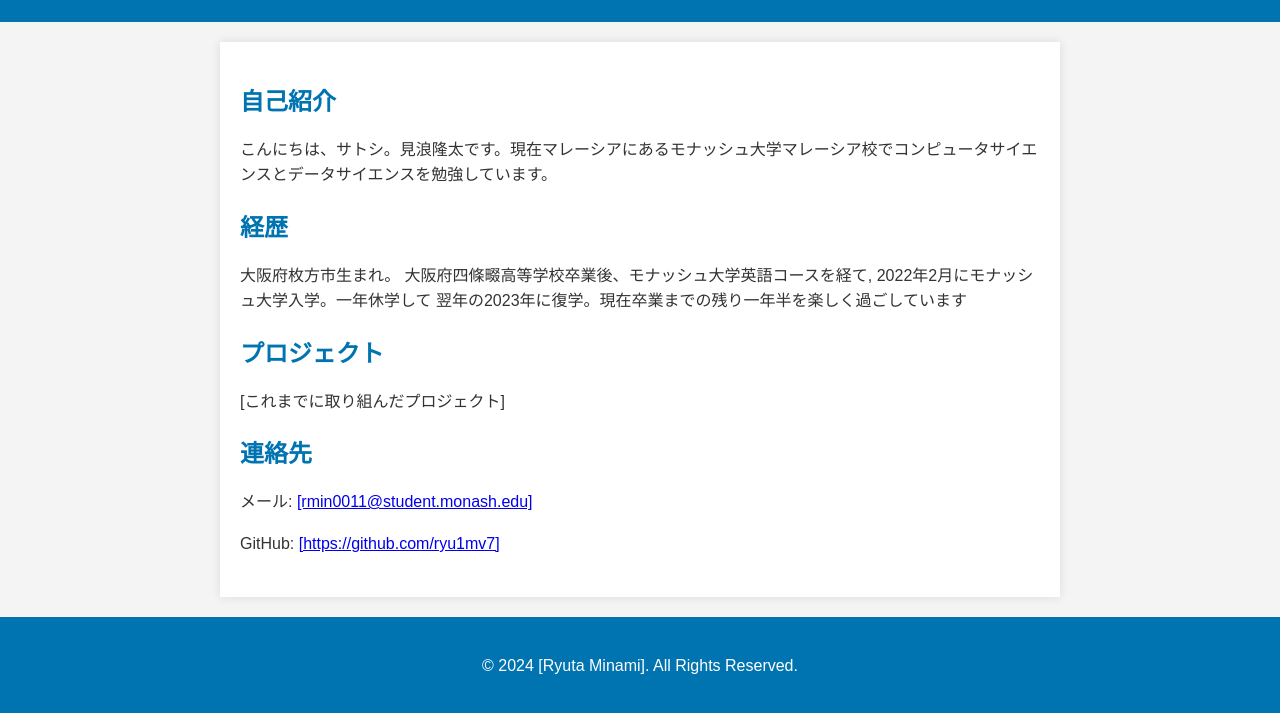
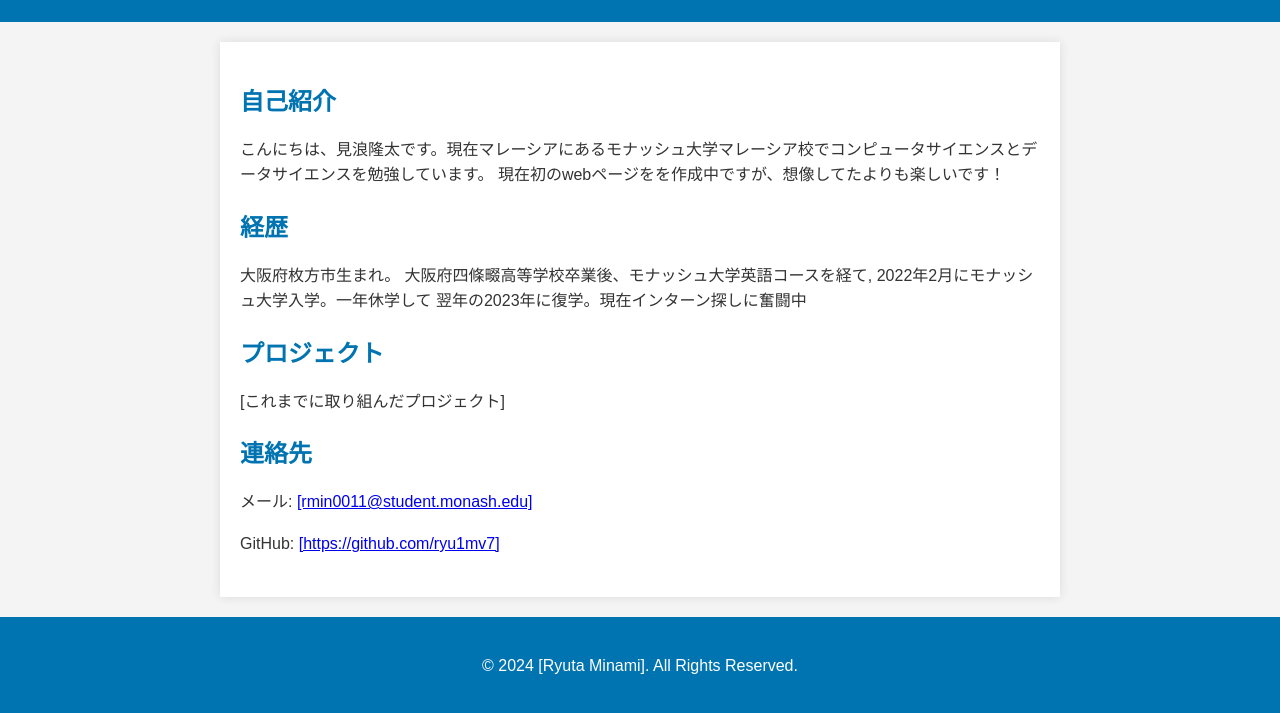
Before and after one commit to ryu1mv7/ryu1mv7.github.io, a plain HTML site: page index.html in a window 1280 px wide. Shown: the part 107-820 px from the top of the page. Drawn offline with Linux system fonts and the light colour scheme.

Commit message:
Updated some texts

```diff
--- a/index.html
+++ b/index.html
@@ -44,12 +44,13 @@
 </head>
 <body>
     <header>
-        <h1>私の紹介ページ</h1>
+        <h1>自己紹介</h1>
     </header>
     <main>
         <section class="section">
             <h2>自己紹介</h2>
-            <p>こんにちは、サトシ。見浪隆太です。現在マレーシアにあるモナッシュ大学マレーシア校でコンピュータサイエンスとデータサイエンスを勉強しています。</p>
+            <p>こんにちは、見浪隆太です。現在マレーシアにあるモナッシュ大学マレーシア校でコンピュータサイエンスとデータサイエンスを勉強しています。
+                現在初のwebページをを作成中ですが、想像してたよりも楽しいです！</p>
         </section>
 
         <section class="section">
@@ -57,7 +58,7 @@
             <p> 大阪府枚方市生まれ。
                 大阪府四條畷高等学校卒業後、モナッシュ大学英語コースを経て,
                 2022年2月にモナッシュ大学入学。一年休学して
-                翌年の2023年に復学。現在卒業までの残り一年半を楽しく過ごしています</p>
+                翌年の2023年に復学。現在インターン探しに奮闘中</p>
         </section>
 
         <section class="section">
```
